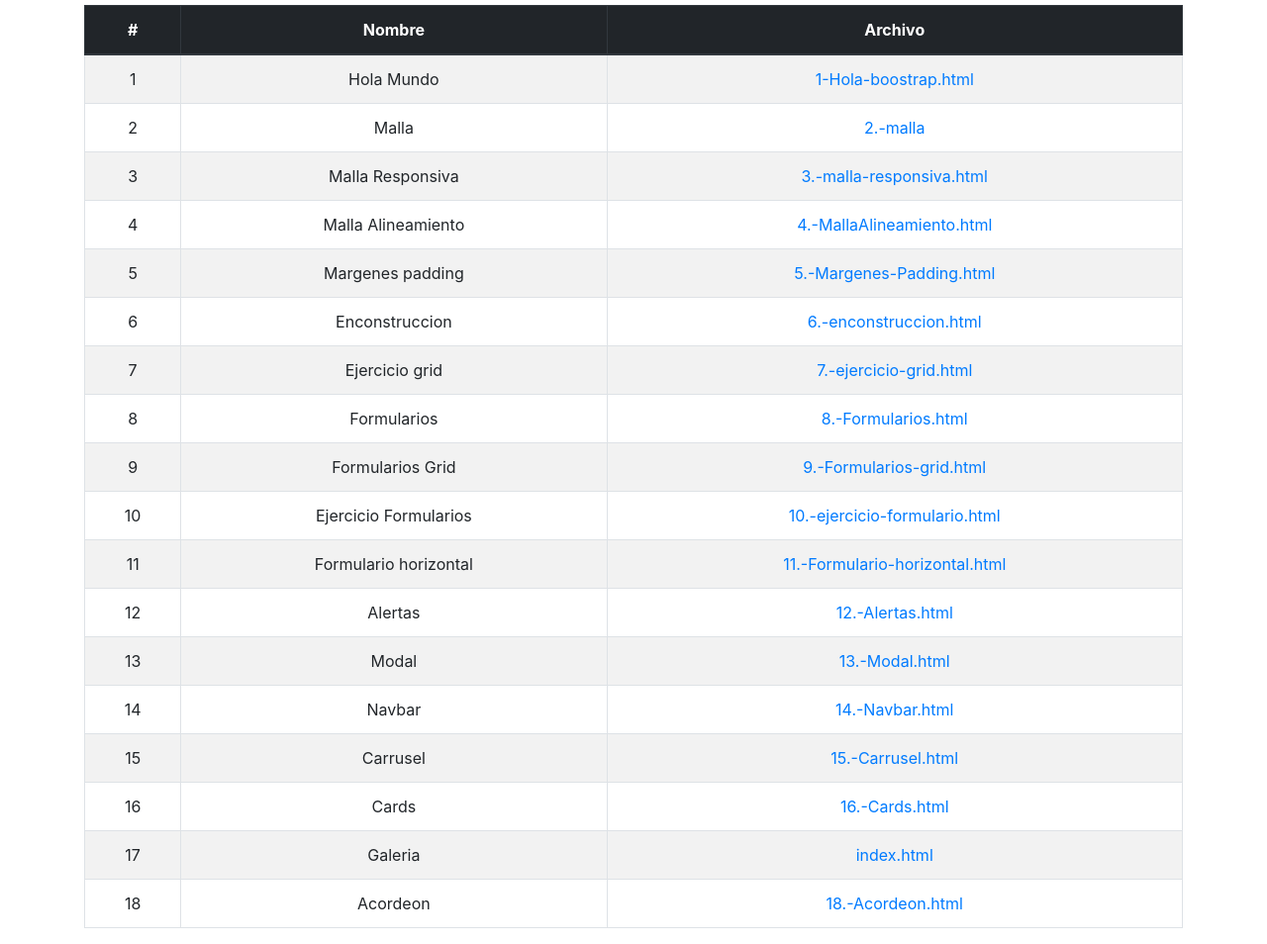
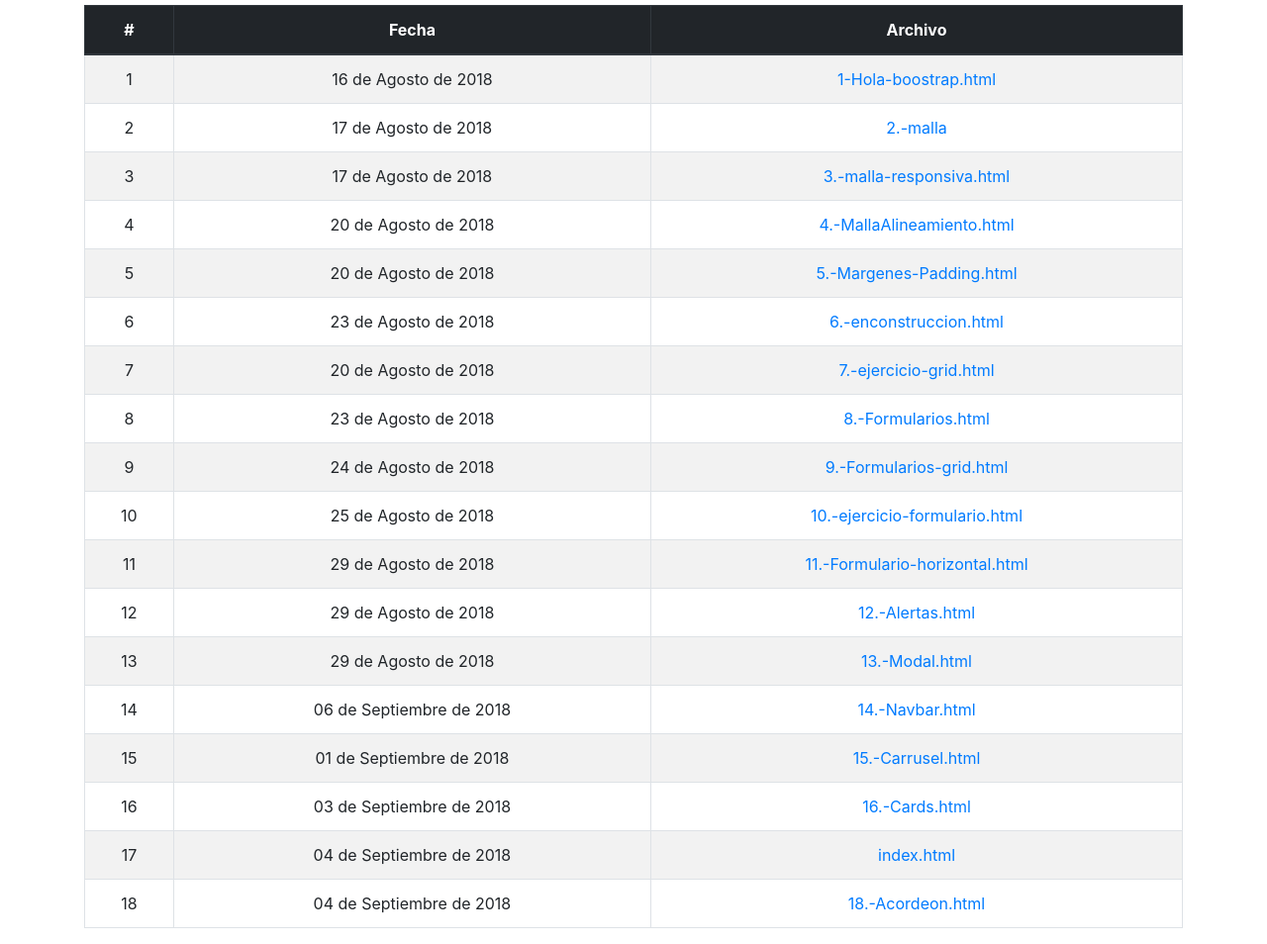
Before and after one commit to uaslp-appweb/ejemplos-bootrap-jorgeArredondo, a plain HTML site: page index.html in a window 1280 px wide. Shown: the part 51-1005 px from the top of the page at 99% size. Drawn offline with nearby package versions, Linux system fonts and the light colour scheme.

Commit message:
actualizacion indice

```diff
--- a/index.html
+++ b/index.html
@@ -18,99 +18,99 @@
             <thead class="thead-dark">
                 <tr>
                     <th scope="col" class="text-center">#</th>
-                    <th scope="col" class="text-center">Nombre</th>
+                    <th scope="col" class="text-center">Fecha</th>
                     <th scope="col" class="text-center">Archivo</th>
                 </tr>
             </thead>
             <tbody>
                 <tr>
                     <td class="text-center">1</td>
-                    <td class="text-center">Hola Mundo</td>
+                    <td class="text-center">16 de Agosto de 2018</td>
                     <td class="text-center"><a href="1-Hola-boostrap.html">1-Hola-boostrap.html</a></td>
                 </tr>
                 <tr>
                     <td class="text-center">2</td>
-                    <td class="text-center">Malla</td>
+                    <td class="text-center">17 de Agosto de 2018</td>
                     <td class="text-center"><a href="2.-malla.html">2.-malla</a></td>
                 </tr>
                 <tr>
                     <td class="text-center">3</td>
-                    <td class="text-center">Malla Responsiva</td>
+                    <td class="text-center">17 de Agosto de 2018</td>
                     <td class="text-center"><a href="3.-malla-responsiva.html">3.-malla-responsiva.html</a></td>
                 </tr>
                 <tr>
                     <td class="text-center">4</td>
-                    <td class="text-center">Malla Alineamiento</td>
+                    <td class="text-center">20 de Agosto de 2018</td>
                     <td class="text-center"><a href="4.-MallaAlineamiento.html">4.-MallaAlineamiento.html</a></td>
                 </tr>
                 <tr>
                     <td class="text-center">5</td>
-                    <td class="text-center">Margenes padding</td>
+                    <td class="text-center">20 de Agosto de 2018</td>
                     <td class="text-center"><a href="5.-Margenes-Padding.html">5.-Margenes-Padding.html</a></td>
                 </tr>
                 <tr>
                     <td class="text-center">6</td>
-                    <td class="text-center">Enconstruccion</td>
+                    <td class="text-center">23 de Agosto de 2018</td>
                     <td class="text-center"><a href="6.-enconstruccion.html">6.-enconstruccion.html</a></td>
                 </tr>
                 <tr>
                     <td class="text-center">7</td>
-                    <td class="text-center">Ejercicio grid</td>
+                    <td class="text-center">20 de Agosto de 2018</td>
                     <td class="text-center"><a href="7.-ejercicio-grid.html">7.-ejercicio-grid.html</a></td>
                 </tr>
                 <tr>
                     <td class="text-center">8</td>
-                    <td class="text-center">Formularios</td>
+                    <td class="text-center">23 de Agosto de 2018</td>
                     <td class="text-center"><a href="8.-Formularios.html">8.-Formularios.html</a></td>
                 </tr>
                 <tr>
                     <td class="text-center">9</td>
-                    <td class="text-center">Formularios Grid</td>
+                    <td class="text-center">24 de Agosto de 2018</td>
                     <td class="text-center"><a href="9.-Formularios-grid.html">9.-Formularios-grid.html</a></td>
                 </tr>
                 <tr>
                     <td class="text-center">10</td>
-                    <td class="text-center">Ejercicio Formularios</td>
+                    <td class="text-center">25 de Agosto de 2018</td>
                     <td class="text-center"><a href="10.-ejercicio-formulario.html">10.-ejercicio-formulario.html</a></td>
                 </tr>
                 <tr>
                     <td class="text-center">11</td>
-                    <td class="text-center">Formulario horizontal</td>
+                    <td class="text-center">29 de Agosto de 2018</td>
                     <td class="text-center"><a href="11.-Formulario-horizontal.html">11.-Formulario-horizontal.html</a></td>
                 </tr>
                 <tr>
                     <td class="text-center">12</td>
-                    <td class="text-center">Alertas</td>
+                    <td class="text-center">29 de Agosto de 2018</td>
                     <td class="text-center"><a href="12.-Alertas.html">12.-Alertas.html</a></td>
                 </tr>
                 <tr>
                     <td class="text-center">13</td>
-                    <td class="text-center">Modal</td>
+                    <td class="text-center">29 de Agosto de 2018</td>
                     <td class="text-center"><a href="13.-Modal.html">13.-Modal.html</a></td>
                 </tr>
                 <tr>
                     <td class="text-center">14</td>
-                    <td class="text-center">Navbar</td>
+                    <td class="text-center">06 de Septiembre de 2018</td>
                     <td class="text-center"><a href="14.-Navbar.html">14.-Navbar.html</a></td>
                 </tr>
                 <tr>
                     <td class="text-center">15</td>
-                    <td class="text-center">Carrusel</td>
+                    <td class="text-center">01 de Septiembre de 2018</td>
                     <td class="text-center"><a href="15.-Carrusel.html">15.-Carrusel.html</a></td>
                 </tr>
                 <tr>
                     <td class="text-center">16</td>
-                    <td class="text-center">Cards</td>
+                    <td class="text-center">03 de Septiembre de 2018</td>
                     <td class="text-center"><a href="16.-Cards.html">16.-Cards.html</a></td>
                 </tr>
                 <tr>
                     <td class="text-center">17</td>
-                    <td class="text-center">Galeria</td>
+                    <td class="text-center">04 de Septiembre de 2018</td>
                     <td class="text-center"><a href="17.-Galeria/">index.html</a></td>
                 </tr>
                 <tr>
                     <td class="text-center">18</td>
-                    <td class="text-center">Acordeon</td>
+                    <td class="text-center">04 de Septiembre de 2018</td>
                     <td class="text-center"><a href="18.-Acordeon.html">18.-Acordeon.html</a></td>
                 </tr>
             </tbody>
```
